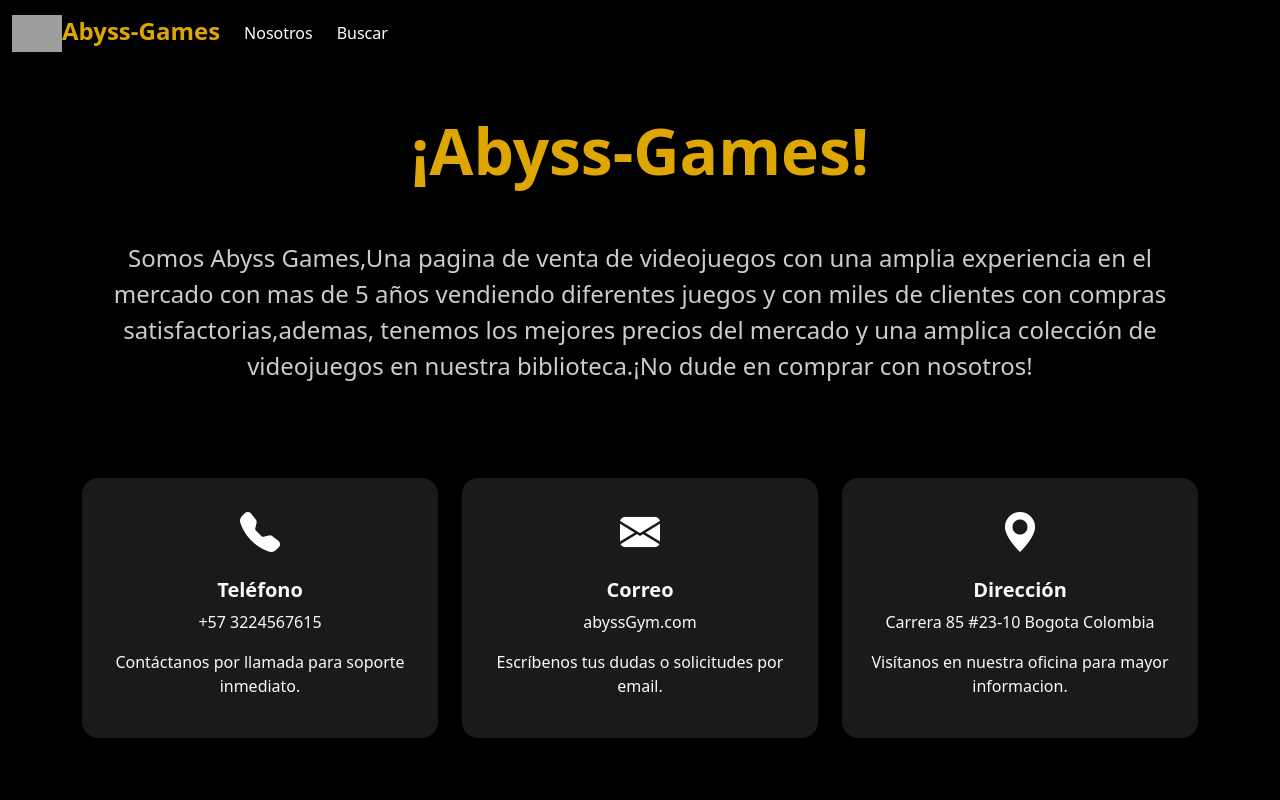
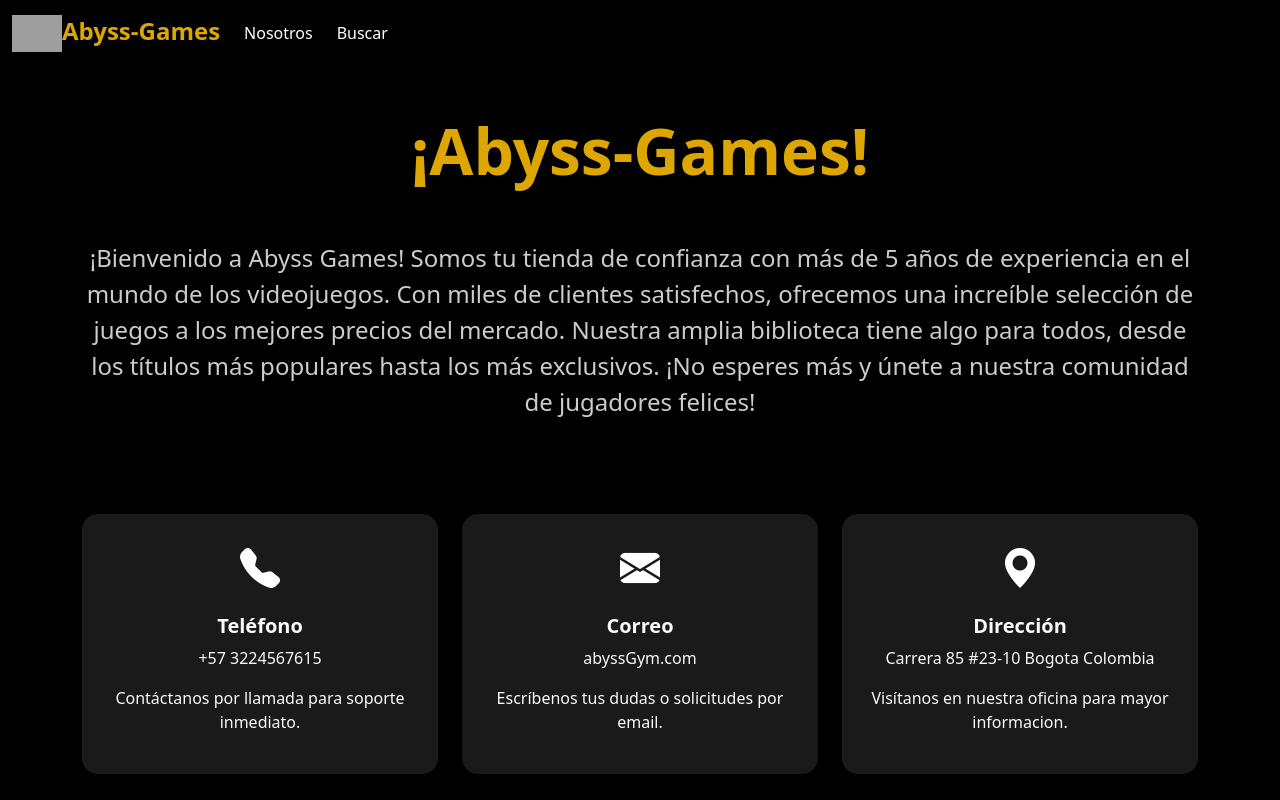
Before and after one commit to Alein0/Angular_E-commerse_Videojuegos, an Angular app: page /contact in a window 1280 px wide. Shown: the top 800 px of the page. Built offline with nearby package versions, Linux system fonts and the light colour scheme; grey boxes are pictures that could not be loaded.

Commit message:
Se cambio la informacion de "nosotros"

```diff
--- a/src/app/contact/contact.component.html
+++ b/src/app/contact/contact.component.html
@@ -14,9 +14,10 @@
 
     <!-- Descripción-->
     <p class="text-center descripcion-contacto">
-      Somos Abyss Games,Una pagina de venta de videojuegos con una amplia experiencia en el mercado con mas de 5 años vendiendo diferentes juegos
-      y con miles de clientes con compras satisfactorias,ademas, tenemos los mejores precios del mercado y una amplica colección de videojuegos en
-      nuestra biblioteca.¡No dude en comprar con nosotros!
+     ¡Bienvenido a Abyss Games! Somos tu tienda de confianza con más de 5 años de experiencia en el mundo de los videojuegos.
+     Con miles de clientes satisfechos, ofrecemos una increíble selección de juegos a los mejores precios del mercado. Nuestra
+      amplia biblioteca tiene algo para todos, desde los títulos más populares hasta los más exclusivos. ¡No esperes más y
+      únete a nuestra comunidad de jugadores felices!
     </p>
 
     <div class="row g-4 text-center row cards-contacto">
```
